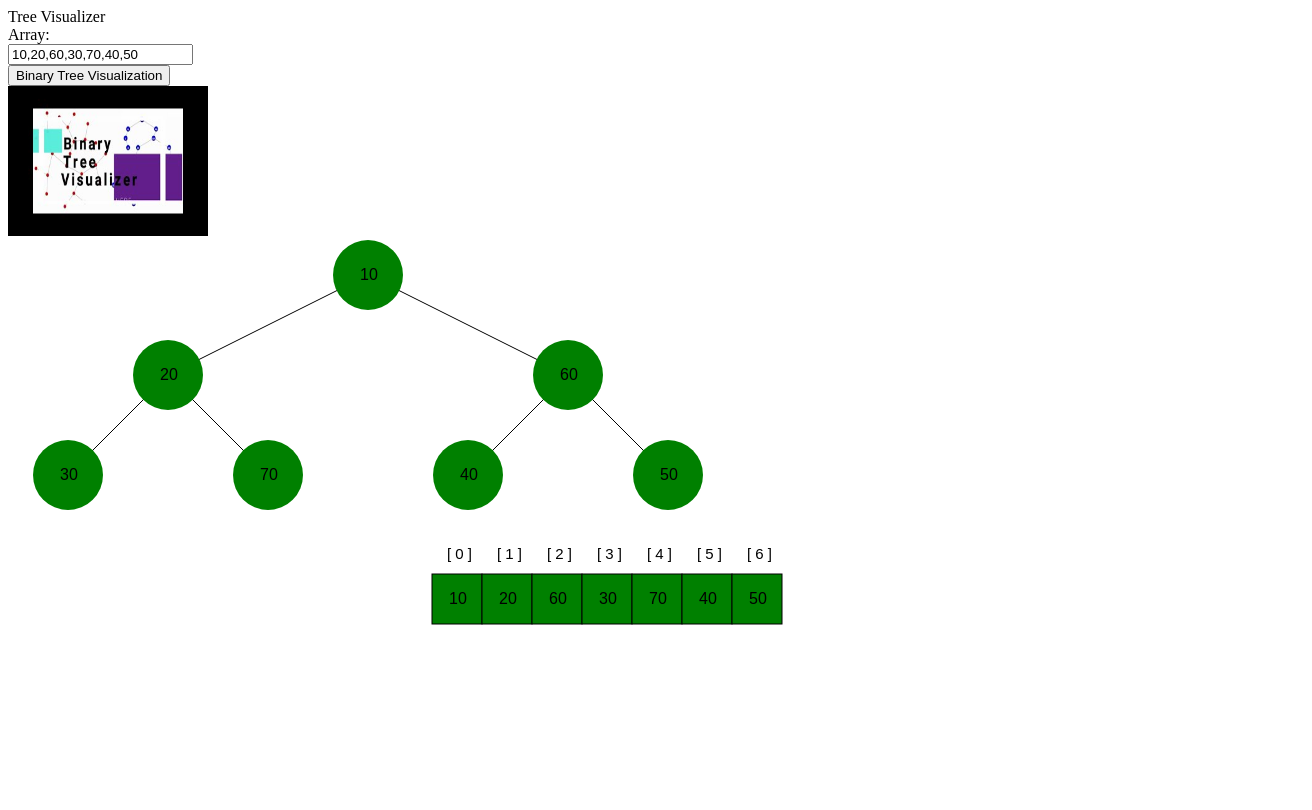
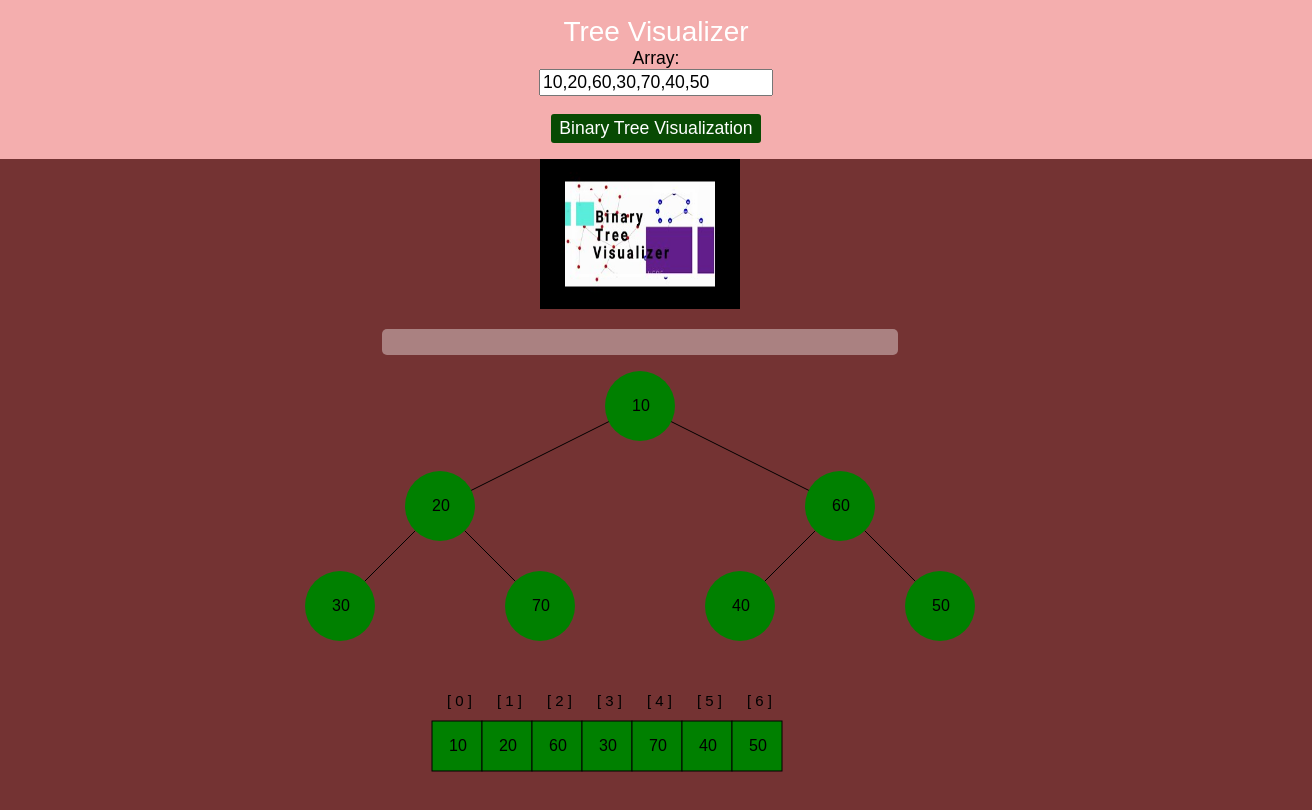
Before and after one commit to anuraggulati786/Binary-Tree-Visualizer, a plain HTML site: page index.html in a window 1280 px wide. Shown: the whole page, 1312 px wide, since content can reach past the window. Drawn offline with nearby package versions, Linux system fonts and the light colour scheme.

Commit message:
Update style.css

```diff
--- a/style.css
+++ b/style.css
@@ -1,32 +1,97 @@
-<!DOCTYPE html>
-<html>
-  <head>
-    <link rel="stylesheet" href="style.css"></link>
-    <title>Binary Tree Visualization</title>
-  </head>
-  <body>
+  html {
+    margin: 0;
+    padding: 0;
+  }
 
-    <header>
+  body {
+    background-color: rgb(116, 51, 51);
+    text-align: center;
+    font-family: Arial, Helvetica, sans-serif;
+    margin: 0;
+    padding: 0;
+  }
 
-      <div id="title">Binary Tree Visualizer</div>
-      <label>Array:</label><br />
-      <input type="text" id="array-input" name="array" />
-      <div id="options">
-        <button onclick="treeAndArray()">Binary Tree Visualization</button>
-      </div>
-    </header>
+  input {
+    font-size: 1.1em;
+  }
 
-    <img src="Logo.jpg" width="200" height="150">
+  label  {
+    font-size: 1.1em;
+  }
 
-    <div id="blurb">
-      <div id="visual-title"></div>
-      <div id="instructions"></div>
-    </div>
-    <div id="binary-tree"></div>
-    <div id="array-visual"></div>
-    <script src="https://d3js.org/d3.v5.min.js"></script>
-    <script src="./js/nodes.js"></script>
-    <script src="./js/heap.js"></script>
-    <script src="./js/app.js"></script>
-  </body>
-</html>
+  #title {
+
+    background-color:white (192, 145, 145);
+    font-size: 1.1em;
+    color: white;
+
+    border: none;
+    border-radius: 3px;
+    font-weight: normal;
+    font-size: 1.75em;
+
+  }
+
+  #blurb {
+    background-color: rgba(255, 255, 255, 0.386);
+    text-align: center;
+    margin: 1em auto 1em auto;
+    width: 500px;
+    padding: .5em;
+    border-radius: 5px;
+  }
+
+  #visual-title {
+    font-weight: bold;
+    font-size: 1.2em;
+    padding-bottom: .5em;
+  }
+
+  #array-visual {
+    margin: 1em;
+  }
+
+  header {
+    background-color: rgb(244, 174, 174);
+
+    background-size: cover;
+    width: 100%;
+    padding: 1em;
+    color:black;
+  }
+
+  button {
+    margin-top: 1em;
+    background-color: rgb(8, 74, 3);
+    font-size: 1.1em;
+    color: white;
+    padding: .25em .5em .25em .5em;
+    border: none;
+    border-radius: 3px;
+    font-weight: normal;
+  }
+
+  rect:hover, circle:hover, text.circle:hover, text.rect:hover {
+    cursor: pointer;
+  }
+
+  .subtext {
+    font-size: .8em;
+    font-weight: 400;
+  }
+
+  .svg-container {
+    display: inline-block;
+    position: relative;
+    width: 100%;
+    padding-bottom: 100%;
+    vertical-align: top;
+    overflow: hidden;
+  }
+
+  .svg-content-responsive {
+    display: inline-block;
+    position: absolute;
+    top: 10px;
+    left: 0;
+  }
```
